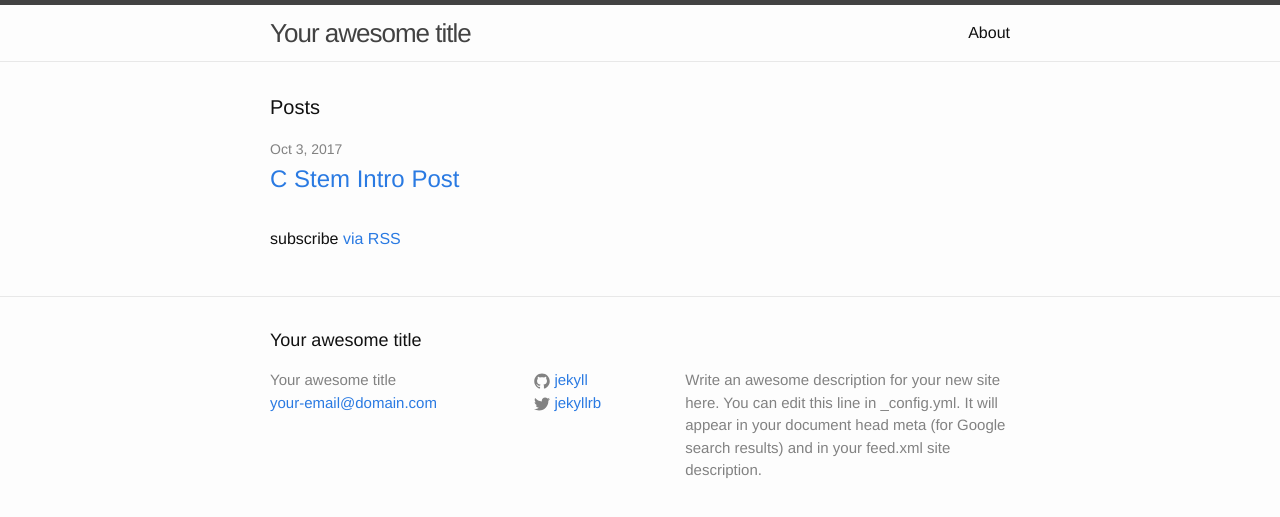
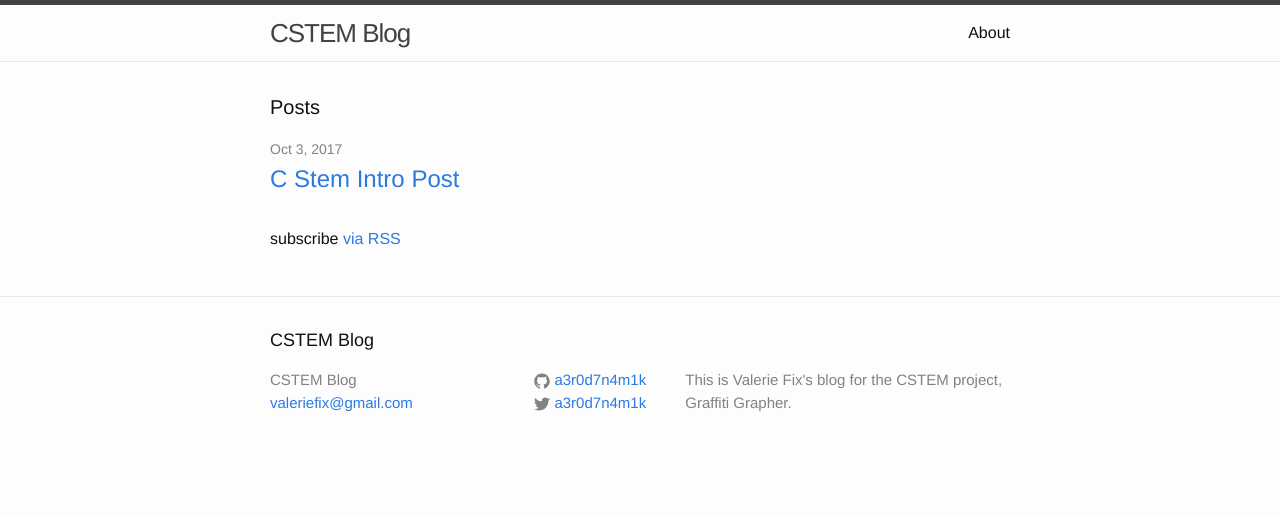
Before and after one commit to a3r0d7n4m1k/a3r0d7n4m1k.github.io, a Jekyll site: the page built from index.html, in a window 1280 px wide. Shown: the top 517 px of the page. Built offline with Jekyll 4.4.1, drawn with Linux system fonts in a browser that asks for light colours.

Commit message:
Personalizes about file

```diff
--- a/_config.yml
+++ b/_config.yml
@@ -6,16 +6,14 @@
 # 'jekyll serve'. If you change this file, please restart the server process.
 
 # Site settings
-title: Your awesome title
-email: your-email@domain.com
+title: CSTEM Blog
+email: valeriefix@gmail.com
 description: > # this means to ignore newlines until "baseurl:"
-  Write an awesome description for your new site here. You can edit this
-  line in _config.yml. It will appear in your document head meta (for
-  Google search results) and in your feed.xml site description.
+ This is Valerie Fix's blog for the CSTEM project, Graffiti Grapher.
 baseurl: "" # the subpath of your site, e.g. /blog
 url: "http://yourdomain.com" # the base hostname & protocol for your site
-twitter_username: jekyllrb
-github_username:  jekyll
+twitter_username: a3r0d7n4m1k
+github_username:  a3r0d7n4m1k
 
 # Build settings
 markdown: kramdown
```
